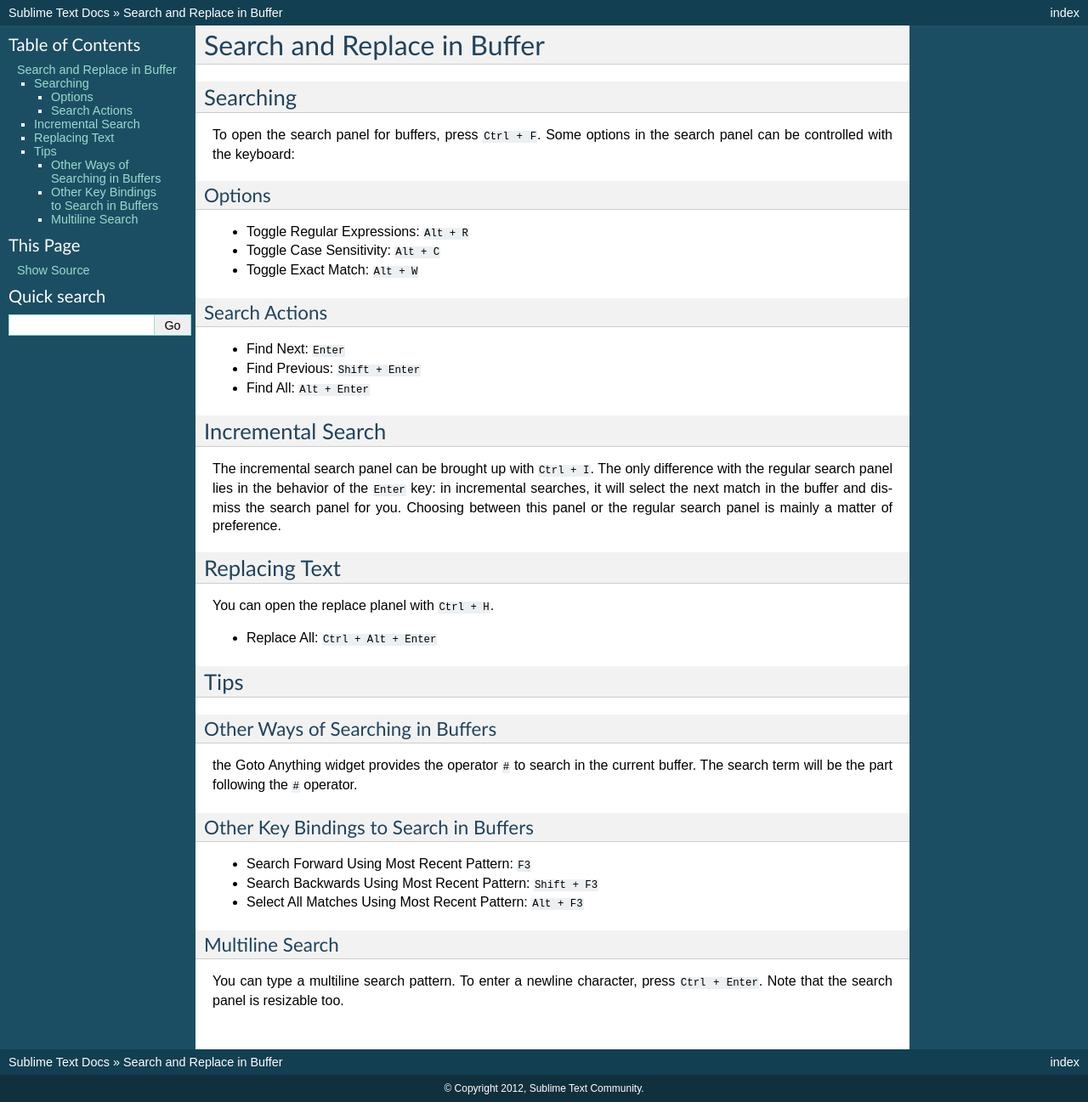
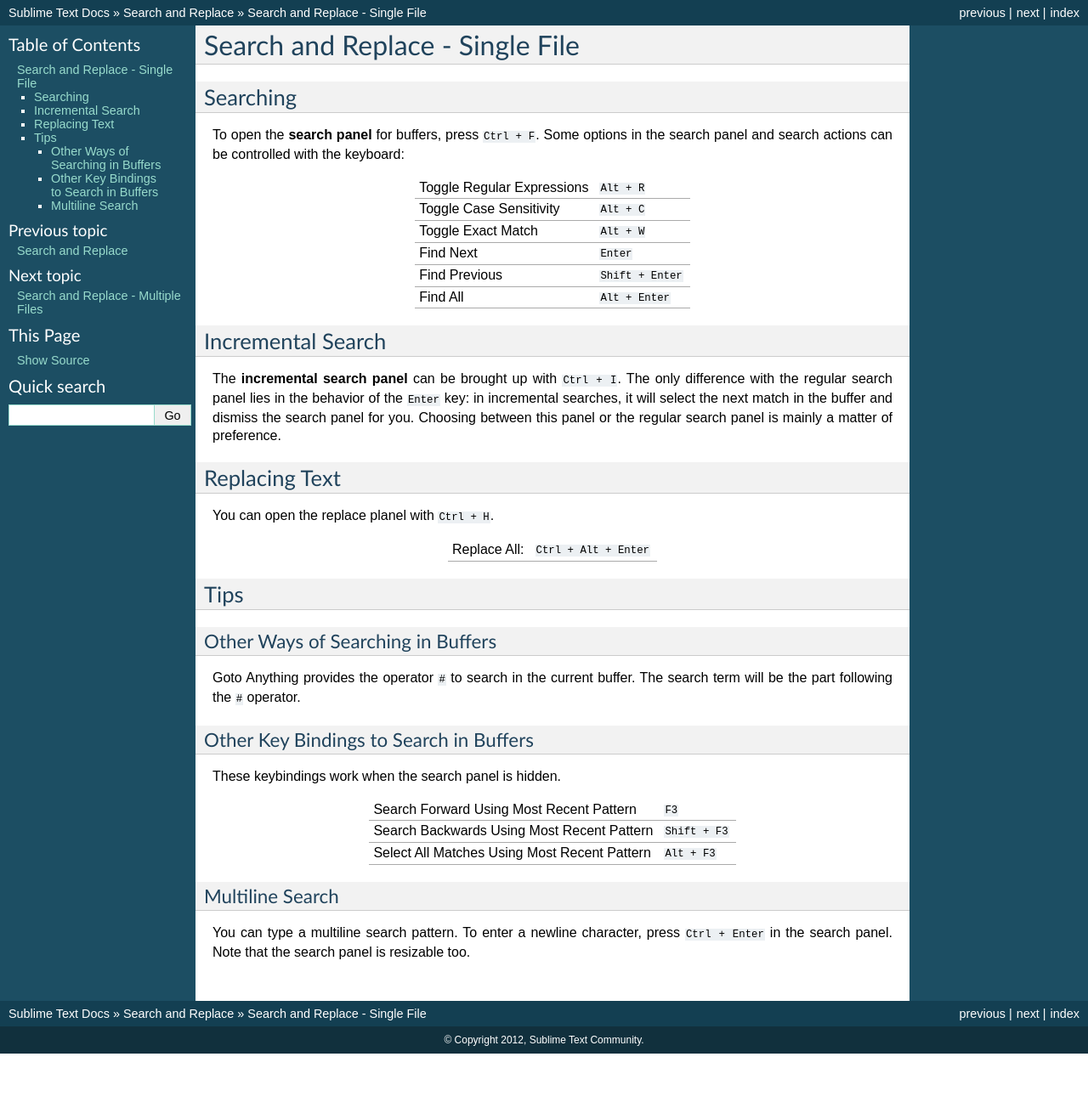
Before and after one commit to guillermooo/sublime-undocs, a Sphinx documentation site: the page built from source/overview/search_and_replace.rst, in a window 1280 px wide. Shown: the whole page at 85% size. Built offline with Sphinx 7.4.7, drawn with Linux system fonts in a browser that asks for light colours; after the commit the page ends 1240 px from its top, so only the background shows below that.

Commit message:
brush up and reveal search topics

```diff
--- a/source/index.rst
+++ b/source/index.rst
@@ -12,7 +12,8 @@
    intro
    basic_concepts
    Core Features <core/core_features>
-   File Management <file_management/file_management>
+   Search and Replace <overview/search_and_replace_overview>
+   File Navigation and File Management <file_management/file_management>
    Customization <customization/customization>
    Extensibility and Automation <extensibility/extensibility>
    faq
--- a/source/overview/search_and_replace.rst
+++ b/source/overview/search_and_replace.rst
@@ -1,36 +1,30 @@
-============================
-Search and Replace in Buffer
-============================
+================================
+Search and Replace - Single File
+================================
 
 .. _snr-search-buffer:
 
 Searching
 =========
 
-To open the search panel for buffers, press ``Ctrl + F``. Some options in the
-search panel can be controlled with the keyboard:
+To open the **search panel** for buffers, press ``Ctrl + F``. Some options in
+the search panel and search actions can be controlled with the keyboard:
 
-Options
--------
-
-* Toggle Regular Expressions: ``Alt + R``
-* Toggle Case Sensitivity: ``Alt + C``
-* Toggle Exact Match: ``Alt + W``
-
-Search Actions
---------------
-
-* Find Next: ``Enter``
-* Find Previous: ``Shift + Enter``
-* Find All: ``Alt + Enter``
-
+==========================	===========
+Toggle Regular Expressions	``Alt + R``
+Toggle Case Sensitivity   	``Alt + C``
+Toggle Exact Match       	``Alt + W``
+Find Next					``Enter``
+Find Previous				``Shift + Enter``
+Find All					``Alt + Enter``
+==========================	===========
 
 .. _snr-incremental-search-buffer:
 
 Incremental Search
 ==================
 
-The incremental search panel can be brought up with ``Ctrl + I``. The only
+The **incremental search panel** can be brought up with ``Ctrl + I``. The only
 difference with the regular search panel lies in the behavior of the ``Enter``
 key: in incremental searches, it will select the next match in the buffer and
 dismiss the search panel for you. Choosing between this panel or the regular
@@ -44,7 +38,9 @@
 
 You can open the replace planel with ``Ctrl + H``.
 
-* Replace All: ``Ctrl + Alt + Enter``
+==========================	======================
+Replace All:				``Ctrl + Alt + Enter``
+==========================	======================
 
 .. xxx no key binding for replacing once?
 
@@ -57,15 +53,21 @@
 Other Ways of Searching in Buffers
 ----------------------------------
 
-the Goto Anything widget provides the operator ``#`` to search in the current
+.. todo: link to goto anything section
+
+Goto Anything provides the operator ``#`` to search in the current
 buffer. The search term will be the part following the ``#`` operator.
 
 Other Key Bindings to Search in Buffers
 ---------------------------------------
 
-* Search Forward Using Most Recent Pattern: ``F3``
-* Search Backwards Using Most Recent Pattern: ``Shift + F3``
-* Select All Matches Using Most Recent Pattern: ``Alt + F3``
+These keybindings work when the search panel is hidden.
+
+===============================================	==============
+Search Forward Using Most Recent Pattern 		``F3``
+Search Backwards Using Most Recent Pattern		``Shift + F3``
+Select All Matches Using Most Recent Pattern	``Alt + F3``
+===============================================	==============
 
 .. search under cursor ??
 
@@ -73,4 +75,5 @@
 ----------------
 
 You can type a multiline search pattern. To enter a newline character, press
-``Ctrl + Enter``. Note that the search panel is resizable too.
+``Ctrl + Enter`` in the search panel. Note that the search panel is resizable
+too.
```
Also changed, not shown: source/overview/search_and_replace_files.rst (+18 -22 lines), source/overview/search_and_replace_overview.rst (+30 -13 lines).
